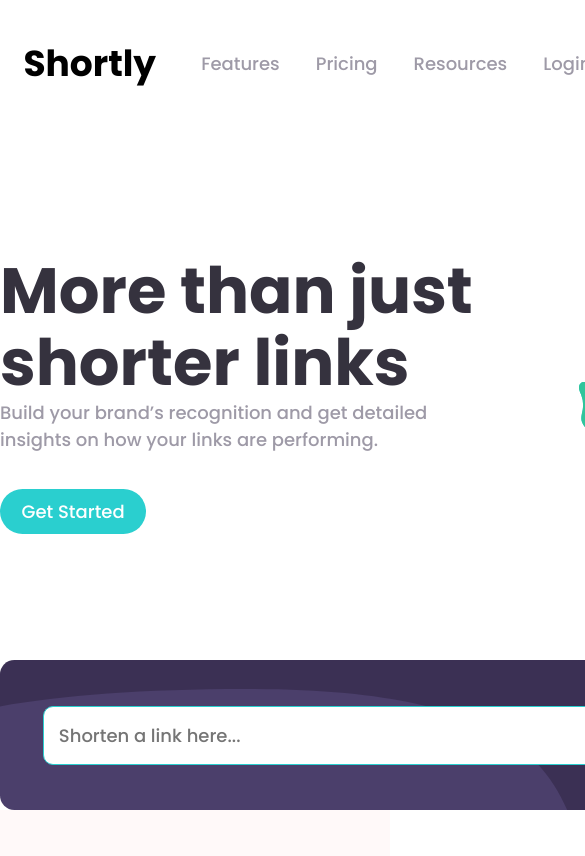
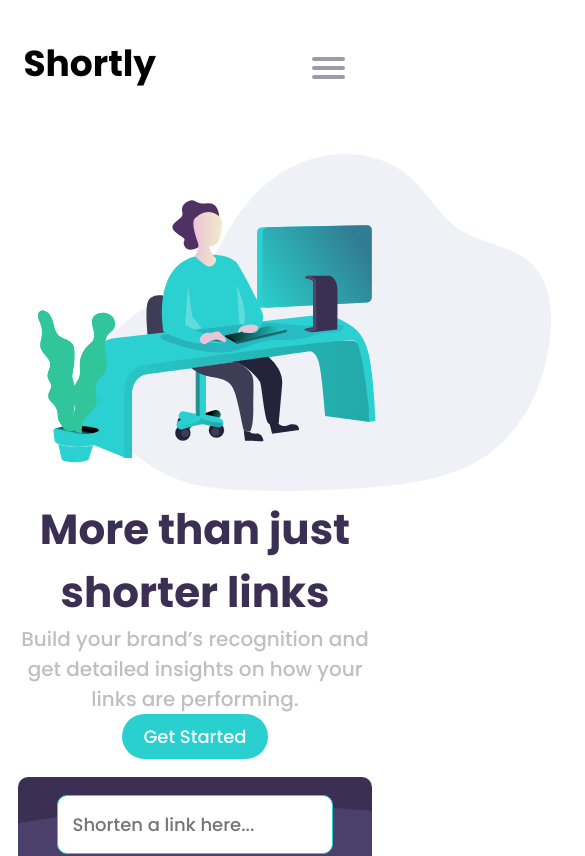
Before and after one commit to RicsiVeres/Url-Shorting-App, a React (Vite) app: page / in a window 390 px wide. Shown: the top 856 px of the page, 585 px wide, since content can reach past the window. Built offline with nearby package versions, Linux system fonts and the light colour scheme.

Commit message:
Add files via upload

```diff
--- a/src/App.css
+++ b/src/App.css
@@ -11,16 +11,246 @@
   --GrayishViolet: hsl(257, 7%, 63%);
   --VeryDarkBlue: hsl(255, 11%, 22%);
   --VeryDarkViolet: hsl(260, 8%, 14%);
+
+  --hovere: rgb(104, 207, 207);
 }
 * {
   font-size: 18px;
   font-family: "Poppins";
   margin: 0;
   padding: 0;
+  scroll-behavior: smooth;
+}
+
+@media (max-width: 900px) {
+  #pc-view {
+    display: none;
+  }
+  #logo {
+    margin: 2rem 6%;
+    font-size: 36px;
+  }
+
+  body {
+    display: block;
+    max-width: 100vw;
+    max-height: 100vh;
+    overflow: hidden;
+  }
+
+  #SignUp {
+    background-color: var(--Cyan);
+    color: #fff;
+    padding: 12px 6.4rem;
+    border-radius: 0.8rem;
+    margin: 0.5rem auto;
+    cursor: pointer;
+  }
+  #Login {
+    color: #fff;
+    padding: 12px 6.4rem;
+    border-radius: 0.8rem;
+    margin: 0.5rem auto;
+    cursor: pointer;
+  }
+  #SignUp:hover {
+    background-color: var(--hovere);
+    color: var(--VeryDarkBlue);
+  }
+  hr {
+    margin: 1rem;
+    opacity: 20%;
+  }
+  #menuToggle {
+    display: block;
+    position: relative;
+    margin: 0 auto;
+    top: -70px;
+    left: 80vw;
+    z-index: 1;
+
+    -webkit-user-select: none;
+    user-select: none;
+  }
+
+  #menuToggle a {
+    text-decoration: none;
+    transition: color 0.3s ease;
+    display: block;
+    margin: 0 auto;
+  }
+
+  #menuToggle a:hover {
+    color: var(--Cyan);
+  }
+
+  #menuToggle input {
+    display: flex;
+    width: 40px;
+    height: 32px;
+    position: absolute;
+    top: -7px;
+    left: -5px;
+
+    cursor: pointer;
+
+    opacity: 0; /* hide this */
+    z-index: 2; /* and place it over the hamburger */
+
+    -webkit-touch-callout: none;
+  }
+  #menuToggle span {
+    display: flex;
+    width: 33px;
+    height: 4px;
+    margin-bottom: 5px;
+
+    background: var(--GrayishViolet); /* hamburger icon color*/
+    border-radius: 3px;
+
+    z-index: 1;
+
+    transform-origin: 4px 0px;
+
+    transition: transform 0.5s cubic-bezier(0.77, 0.2, 0.05, 1),
+      background 0.5s cubic-bezier(0.77, 0.2, 0.05, 1), opacity 0.55s ease;
+  }
+
+  #menuToggle span:first-child {
+    transform-origin: 0% 0%;
+  }
+
+  #menuToggle span:nth-last-child(2) {
+    transform-origin: 0% 100%;
+  }
+  #menuToggle input:checked ~ span {
+    opacity: 1;
+    transform: rotate(45deg) translate(-2px, -1px);
+    /* itt kell a bg black*/
+  }
+
+  #menuToggle input:checked ~ span:nth-last-child(3) {
+    opacity: 0;
+    transform: rotate(0deg) scale(0.2, 0.2);
+  }
+  #menuToggle input:checked ~ span:nth-last-child(2) {
+    transform: rotate(-45deg) translate(0, -1px);
+  }
+  #menu {
+    position: absolute;
+    display: block;
+    width: 300px;
+    margin: 1rem 0 0 -79vw;
+    padding: 50px;
+    padding-top: 3rem;
+    border-radius: 1rem;
+    background: var(--VeryDarkViolet);
+    list-style-type: none;
+
+    transform-origin: 0% 0%;
+    transform: translate(-110%, 0);
+
+    transition: transform 0.5s cubic-bezier(0.77, 0.2, 0.05, 1);
+  }
+
+  #menu a {
+    display: flex;
+    margin-top: 1rem;
+  }
+
+  #menu li {
+    padding: 10px 0;
+    font-size: 22px;
+    color: #fff;
+    display: block;
+    margin: 0 auto;
+  }
+  #menu li:hover {
+    color: var(--Cyan);
+  }
+  #menuToggle input:checked ~ ul {
+    transform: none;
+  }
+  img {
+    zoom: 0.7;
+    margin-left: 3rem;
+  }
+  .container div div h1 {
+    font-size: 42px;
+    color: var(--DarkViolet);
+  }
+  .container div div {
+    display: block;
+    text-align: center;
+  }
+  .container div div p {
+    color: var(--Gray);
+    margin: 0 1rem;
+    font-size: 20px;
+  }
+  .container div div button {
+    color: #fff;
+    background-color: var(--Cyan);
+    border: 0;
+    padding: 0.5rem 1.2rem;
+    border-radius: 1.5rem;
+    max-width: 450px;
+  }
+  .SearchBar {
+    background-image: url("./images/bg-shorten-desktop.svg");
+    background-color: var(--DarkViolet);
+    height: 150px;
+    padding: 1rem;
+    border-radius: 10px;
+    margin: 1rem;
+  }
+  #btn {
+    border-radius: 8px;
+    padding: 0.8rem 1.5rem;
+    width: 87%;
+    margin-top: 1rem;
+  }
+  .SearchBar div input {
+    padding: 15px;
+    border: 1px solid var(--Cyan);
+    border-radius: 10px;
+    color: var(--DarkSlateGrey);
+    width: 77%;
+  }
+  #resultbox {
+    display: block;
+  }
+  #resultbox div {
+    margin: 1.5rem;
+    color: var(--VeryDarkBlue);
+  }
+  #resultbox div a {
+    color: #fff;
+    background-color: var(--Cyan);
+    text-decoration: none;
+    padding: 0.5rem 7rem;
+    border-radius: 8px;
+  }
+  #resultbox div p {
+    display: block;
+    margin: 8px 0px;
+  }
+  #resultbox div a:hover {
+    background-color: var(--hovere);
+    cursor: pointer;
+  }
+  #resultbox div a:active {
+    background-color: var(--DarkViolet);
+    cursor: pointer;
+  }
 }
 
 /*Desktop: 1440px*/
 
+@media (min-width: 900px) {
+  #mobile-view {
+    display: none;
+  }
   nav {
     display: flex;
     justify-content: space-between;
@@ -39,6 +269,11 @@ nav div a {
     text-align: center;
     text-decoration: none;
     margin: 0.8rem 1rem;
+    font-weight: 400;
+  }
+  nav div a:hover {
+    color: var(--VeryDarkBlue);
+    cursor: pointer;
   }
   #SignUp {
     background-color: var(--Cyan);
@@ -46,12 +281,24 @@ nav div a {
     padding: 8px 15px;
     border-radius: 2rem;
     margin-top: 0.5rem;
+    cursor: pointer;
   }
+  #SignUp:hover {
+    background-color: var(--hovere);
+  }
+
   .container {
     margin: 5rem 6%;
     width: 950px;
     margin: 0 auto;
     margin-top: 5rem;
+  }
+
+  #csere {
+    display: flex;
+  }
+  #csere div:nth-child(1) {
+    order: 2;
   }
   .container div div {
     display: block;
@@ -81,6 +328,16 @@ nav div a {
     display: flex;
     justify-content: space-between;
   }
+  .container div:nth-child(1) {
+    display: flex;
+    justify-content: space-between;
+    order: 2;
+  }
+  .container div:nth-child(1) {
+    display: flex;
+    justify-content: space-between;
+    order: 2;
+  }
   .container div img {
     margin-right: -15%;
     zoom: 0.7;
@@ -109,6 +366,7 @@ nav div a {
     width: 650px;
     margin-left: 2rem;
   }
+
   .AdvancedStatistics {
     padding-top: 5rem;
     max-width: 950px;
@@ -198,6 +456,10 @@ h2 {
     border: none;
     border-radius: 1rem;
     margin: 1rem;
+    cursor: pointer;
+  }
+  .alsoresz div button:hover {
+    background-color: var(--hovere);
   }
   .LabLec {
     background-color: var(--VeryDarkViolet);
@@ -213,6 +475,10 @@ li {
     margin: 0.6rem;
     font-weight: 400;
     color: var(--GrayishViolet);
+    cursor: pointer;
+  }
+  li:hover {
+    color: var(--Cyan);
   }
   b {
     margin: 0.5rem;
@@ -233,3 +499,20 @@ b {
     height: 100%;
     border-radius: 10%;
   }
+  #resultbox div a:hover {
+    background-color: var(--hovere);
+    cursor: pointer;
+  }
+  #resultbox div a:active {
+    background-color: var(--DarkViolet);
+    cursor: pointer;
+  }
+  #btn:hover {
+    background-color: var(--hovere);
+    cursor: pointer;
+  }
+  #btn:active {
+    background-color: var(--DarkViolet);
+    cursor: pointer;
+  }
+}
--- a/src/App.jsx
+++ b/src/App.jsx
@@ -9,6 +9,8 @@ import logo from "./images/logo.svg";
 import "./App.css";
 
 function App() {
+  const form = document.getElementById("form");
+
   const [data, setData] = useState();
 
   const url = useRef(null);
@@ -27,6 +29,11 @@ function App() {
     } catch (error) {
       console.error("Hiba történt:", error);
     }
+    const delay = (ms) => new Promise((resolve) => setTimeout(resolve, ms));
+    if (!data.ok) {
+      form.style.border = "2px solid hsl(0, 87%, 67%)";
+      form.style.color = "hsl(0, 87%, 67%)";
+    }
   };
   const [text, setText] = useState("");
 
@@ -36,7 +43,39 @@ function App() {
 
   return (
     <>
-      <nav>
+      <nav role="navigation" id="mobile-view">
+        <h1 id="logo">Shortly</h1>
+
+        <div id="menuToggle">
+          <input type="checkbox" />
+          <span></span>
+          <span></span>
+          <span></span>
+
+          <ul id="menu">
+            <a href="#">
+              <li>Features</li>
+            </a>
+            <a href="#">
+              <li>Pricing</li>
+            </a>
+            <a href="#">
+              <li>Resources</li>
+            </a>
+            <hr />
+            <div>
+              <a href="#" id="Login">
+                Login
+              </a>
+              <a href="#" id="SignUp">
+                Sign Up
+              </a>
+            </div>
+          </ul>
+        </div>
+      </nav>
+
+      <nav id="pc-view">
         <div>
           <h1>Shortly</h1>
           <a href="#">Features</a>
@@ -50,8 +89,10 @@ function App() {
           </a>
         </div>
       </nav>
+
       <div className="container">
-        <div>
+        <div id="csere">
+          <img src={IllustrationWorking} />
           <div>
             <h1>More than just shorter links</h1>
             <p>
@@ -60,12 +101,12 @@ function App() {
             </p>
             <button>Get Started</button>
           </div>
-          <img src={IllustrationWorking} />
         </div>
-        <div className="SearchBar">
+        <div className="SearchBar" id="Search">
           <div>
             <form onSubmit={handleSubmit}>
               <input
+                id="form"
                 type="text"
                 placeholder="Shorten a link here..."
                 ref={url}
@@ -82,6 +123,20 @@ function App() {
               <h6>{data.result.short_link}</h6>
               <p>{data.result.full_short_link}</p>
               <a onClick={() => handleCopy(data.result.full_short_link)}>
+                Copy
+              </a>
+            </div>
+            <div className="result">
+              <h6>{data.result.short_link2}</h6>
+              <p>{data.result.full_short_link2}</p>
+              <a onClick={() => handleCopy(data.result.full_short_link2)}>
+                Copy
+              </a>
+            </div>
+            <div className="result">
+              <h6>{data.result.short_link3}</h6>
+              <p>{data.result.full_short_link3}</p>
+              <a onClick={() => handleCopy(data.result.full_short_link3)}>
                 Copy
               </a>
             </div>
@@ -138,7 +193,7 @@ function App() {
       <div className="alsoresz">
         <div>
           <h1>Boost your links today</h1>
-          <button>Get Started</button>
+          <button href="#Search">Get Started</button>
         </div>
       </div>
       <div className="LabLec">
```
Lines whose indentation alone changed are shown as unchanged.
